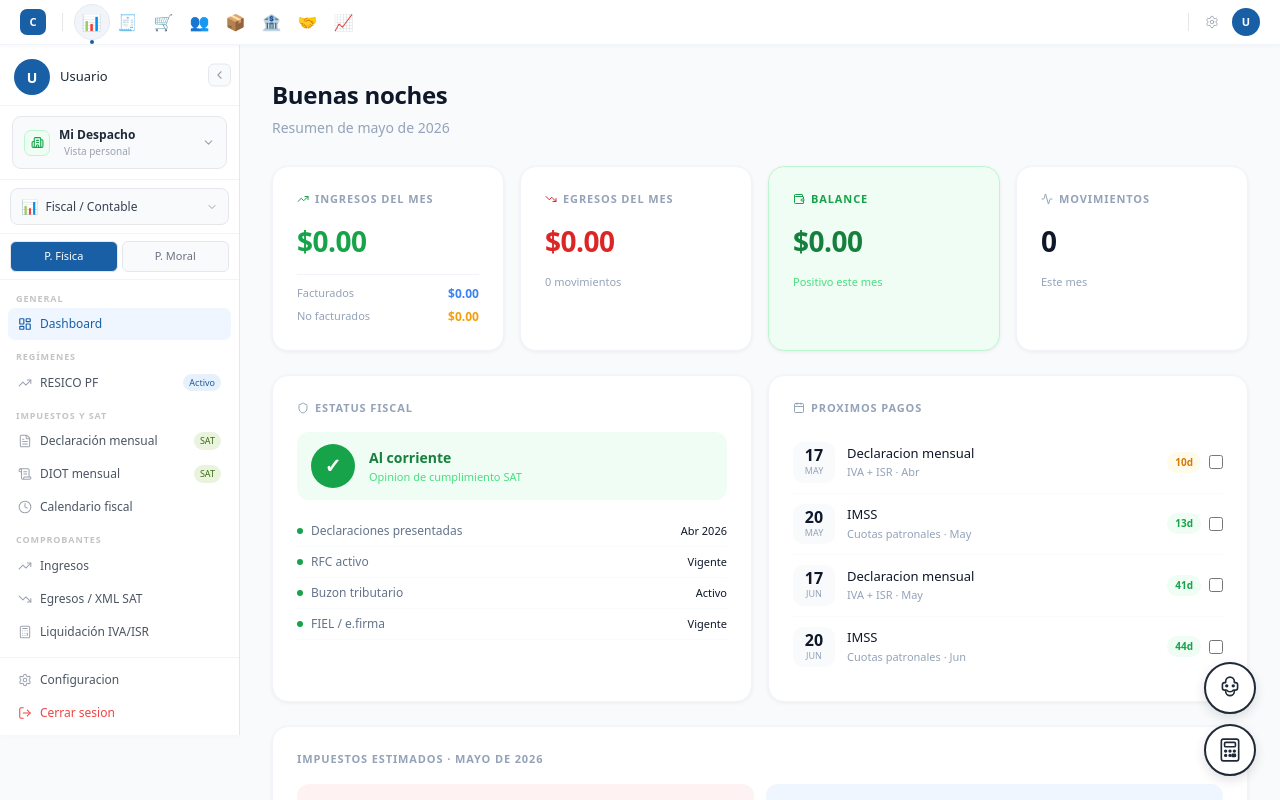
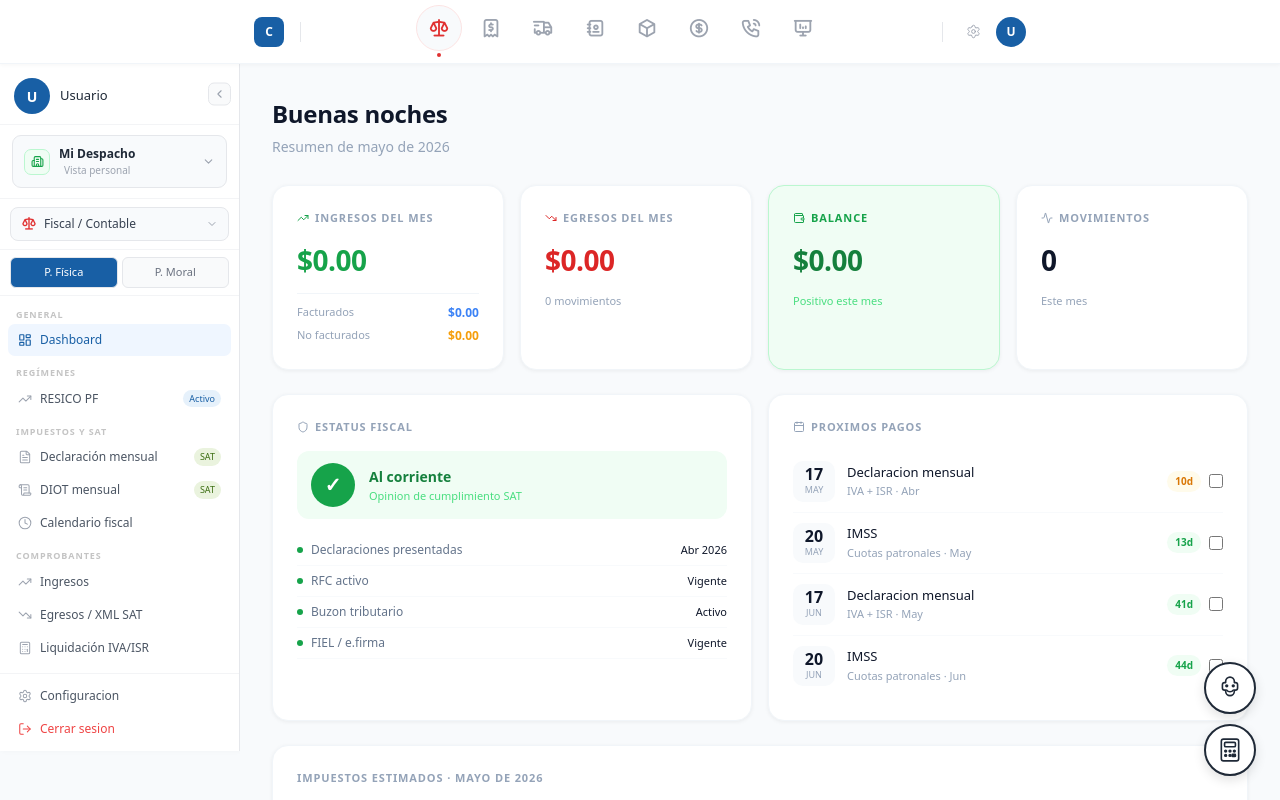
Before and after one commit to lermap52-blip/contable-app, a Next.js app: page / in a window 1280 px wide. Shown: the top 800 px of the page. Built offline with nearby package versions, Linux system fonts and the light colour scheme.

Commit message:
topbar centrada con iconos tabler degradado

```diff
--- a/app/layout.js
+++ b/app/layout.js
@@ -17,7 +17,7 @@ const authRoutes = ['/auth/login', '/auth/registro', '/auth/recuperar', '/auth/n
 
 const MODULOS = [
   {
-    id: 'fiscal', label: 'Fiscal', icon: '📊', tag: 'Fiscal / Contable',
+    id: 'fiscal', label: 'Fiscal', icon: 'ti-scale', color: '#e03131', tag: 'Fiscal / Contable',
     tabs: [
       {
         id: 'pf', label: 'P. Física',
@@ -79,7 +79,7 @@ const MODULOS = [
     ]
   },
   {
-    id: 'ventas', label: 'Ventas', icon: '🧾', tag: 'Ventas y Facturación',
+    id: 'ventas', label: 'Ventas', icon: 'ti-receipt-2', color: '#e8590c', tag: 'Ventas y Facturación',
     nav: [
       { section: 'Facturación', items: [
         { label: 'Facturas CFDI', href: '/facturas', icon: FileText },
@@ -94,7 +94,7 @@ const MODULOS = [
     ]
   },
   {
-    id: 'compras', label: 'Compras', icon: '🛒', tag: 'Compras y Gastos',
+    id: 'compras', label: 'Compras', icon: 'ti-truck-delivery', color: '#f08c00', tag: 'Compras y Gastos',
     nav: [
       { section: 'Compras', items: [
         { label: 'Órdenes de compra', href: '/compras/ordenes', icon: ShoppingCart },
@@ -105,7 +105,7 @@ const MODULOS = [
     ]
   },
   {
-    id: 'nomina', label: 'Nómina', icon: '👥', tag: 'Nómina y RRHH',
+    id: 'nomina', label: 'Nómina', icon: 'ti-address-book', color: '#2f9e44', tag: 'Nómina y RRHH',
     nav: [
       { section: 'Empleados', items: [
         { label: 'Expedientes digitales', href: '/nomina/empleados', icon: Users },
@@ -121,7 +121,7 @@ const MODULOS = [
     ]
   },
   {
-    id: 'inventarios', label: 'Inventario', icon: '📦', tag: 'Inventarios',
+    id: 'inventarios', label: 'Inventario', icon: 'ti-box', color: '#1098ad', tag: 'Inventarios',
     nav: [
       { section: 'Productos', items: [
         { label: 'Catálogo SKU', href: '/inventarios/productos', icon: Package },
@@ -135,7 +135,7 @@ const MODULOS = [
     ]
   },
   {
-    id: 'tesoreria', label: 'Tesorería', icon: '🏦', tag: 'Tesorería y Bancos',
+    id: 'tesoreria', label: 'Tesorería', icon: 'ti-coin', color: '#1971c2', tag: 'Tesorería y Bancos',
     nav: [
       { section: 'Cuentas', items: [
         { label: 'Cuentas bancarias', href: '/tesoreria/cuentas', icon: Landmark },
@@ -149,7 +149,7 @@ const MODULOS = [
     ]
   },
   {
-    id: 'crm', label: 'CRM', icon: '🤝', tag: 'CRM Clientes',
+    id: 'crm', label: 'CRM', icon: 'ti-phone-call', color: '#3b5bdb', tag: 'CRM Clientes',
     nav: [
       { section: 'CRM', items: [
         { label: 'Prospectos', href: '/crm/prospectos', icon: UserSearch },
@@ -159,7 +159,7 @@ const MODULOS = [
     ]
   },
   {
-    id: 'bi', label: 'Business', icon: '📈', tag: 'Business Intelligence',
+    id: 'bi', label: 'Business', icon: 'ti-presentation-analytics', color: '#6741d9', tag: 'Business Intelligence',
     nav: [
       { section: 'Dashboard', items: [
         { label: 'Resumen ejecutivo', href: '/bi/resumen', icon: BarChart3 },
@@ -185,16 +185,25 @@ function fmtN(n) { return '$'+n.toLocaleString('es-MX',{minimumFractionDigits:2,
 function DockBubble({ modulo, activo, onClick }) {
   const [hover, setHover] = useState(false)
   return (
-    <div style={{position:'relative',display:'flex',flexDirection:'column',alignItems:'center'}}>
+    <div style={{position:'relative',display:'flex',flexDirection:'column',alignItems:'center',gap:3}}>
       <button onClick={onClick}
         onMouseEnter={() => setHover(true)}
         onMouseLeave={() => setHover(false)}
-        style={{width:34,height:34,borderRadius:'50%',display:'flex',alignItems:'center',justifyContent:'center',cursor:'pointer',border:'none',background:activo?'#f1f5f9':'transparent',outline:activo?'1.5px solid #e2e8f0':'1.5px solid transparent',fontSize:16,transform:hover?'scale(1.25)':'scale(1)',transition:'transform 0.2s cubic-bezier(.34,1.56,.64,1),background 0.15s',flexShrink:0}}>
-        <span style={{lineHeight:1}}>{modulo.icon}</span>
+        style={{
+          width:44,height:44,borderRadius:'50%',
+          display:'flex',alignItems:'center',justifyContent:'center',
+          cursor:'pointer',border:'none',
+          background:activo?'#f8fafc':'transparent',
+          outline:activo?`1.5px solid ${modulo.color}22`:'1.5px solid transparent',
+          transform:hover?'scale(1.25)':'scale(1)',
+          transition:'transform 0.2s cubic-bezier(.34,1.56,.64,1),background 0.15s',
+          flexShrink:0,
+        }}>
+        <i className={`ti ${modulo.icon}`} style={{fontSize:22,color:activo?modulo.color:hover?modulo.color:'#9ca3af',transition:'color 0.15s'}} aria-hidden="true"></i>
       </button>
-      {activo && <div style={{width:4,height:4,borderRadius:'50%',background:'#185FA5',position:'absolute',bottom:-5}}></div>}
+      <div style={{width:4,height:4,borderRadius:'50%',background:activo?modulo.color:'transparent',transition:'background 0.2s'}}></div>
       {hover && (
-        <div style={{position:'absolute',top:'calc(100% + 10px)',left:'50%',transform:'translateX(-50%)',background:'rgba(15,23,42,0.88)',color:'white',fontSize:11,fontWeight:500,padding:'4px 10px',borderRadius:7,whiteSpace:'nowrap',pointerEvents:'none',zIndex:300,boxShadow:'0 4px 12px rgba(0,0,0,0.15)'}}>
+        <div style={{position:'absolute',top:'calc(100% + 8px)',left:'50%',transform:'translateX(-50%)',background:'rgba(15,23,42,0.88)',color:'white',fontSize:11,fontWeight:500,padding:'4px 10px',borderRadius:7,whiteSpace:'nowrap',pointerEvents:'none',zIndex:300,boxShadow:'0 4px 12px rgba(0,0,0,0.15)'}}>
           {modulo.tag}
           <div style={{position:'absolute',top:-4,left:'50%',transform:'translateX(-50%)',width:8,height:8,background:'rgba(15,23,42,0.88)',clipPath:'polygon(50% 0%, 0% 100%, 100% 100%)'}}></div>
         </div>
@@ -236,9 +245,7 @@ function SelectorCliente({ collapsed }) {
               <div style={{width:26,height:26,minWidth:26,borderRadius:7,background:'#185FA5',display:'flex',alignItems:'center',justifyContent:'center',fontSize:11,fontWeight:700,color:'white'}}>{clienteActivo.nombre.charAt(0)}</div>
               <div style={{overflow:'hidden'}}>
                 <div style={{fontSize:12,fontWeight:600,color:'#1e3a8a',whiteSpace:'nowrap',overflow:'hidden',textOverflow:'ellipsis'}}>{clienteActivo.nombre.split(' ').slice(0,2).join(' ')}</div>
-                <div style={{fontSize:10,color:'#60a5fa'}}>
-                  {clienteActivo.es_persona_moral ? 'PM' : 'PF'} · {(clienteActivo.regimenes||[]).length} régimen{(clienteActivo.regimenes||[]).length !== 1 ? 'es' : ''}
-                </div>
+                <div style={{fontSize:10,color:'#60a5fa'}}>{clienteActivo.es_persona_moral?'PM':'PF'} · {(clienteActivo.regimenes||[]).length} régimen{(clienteActivo.regimenes||[]).length!==1?'es':''}</div>
               </div>
             </>
           ) : (
@@ -292,9 +299,7 @@ function SelectorCliente({ collapsed }) {
                   <div style={{width:24,height:24,minWidth:24,borderRadius:6,background:c.es_persona_moral?'#7c3aed':'#185FA5',display:'flex',alignItems:'center',justifyContent:'center',fontSize:10,fontWeight:700,color:'white'}}>{c.nombre.charAt(0)}</div>
                   <div style={{flex:1,overflow:'hidden'}}>
                     <div style={{fontSize:12,fontWeight:500,color:'#0f172a',whiteSpace:'nowrap',overflow:'hidden',textOverflow:'ellipsis'}}>{c.nombre.split(' ').slice(0,3).join(' ')}</div>
-                    <div style={{fontSize:10,color:'#9ca3af'}}>
-                      {c.es_persona_moral?'PM':'PF'} · {(c.regimenes||[]).length} régimen{(c.regimenes||[]).length!==1?'es':''}
-                    </div>
+                    <div style={{fontSize:10,color:'#9ca3af'}}>{c.es_persona_moral?'PM':'PF'} · {(c.regimenes||[]).length} régimen{(c.regimenes||[]).length!==1?'es':''}</div>
                   </div>
                   {alerta && <AlertTriangle size={11} color="#d97706" style={{flexShrink:0}} />}
                   {isActive && <span style={{fontSize:10,background:'#dbeafe',color:'#1d4ed8',padding:'2px 7px',borderRadius:20,fontWeight:500,flexShrink:0}}>Activo</span>}
@@ -493,7 +498,6 @@ function Sidebar({ user, moduloActivo, setModuloActivo, collapsed, setCollapsed
     return () => window.removeEventListener('config_actualizada', handler)
   }, [])
 
-  // Auto-detectar tab según si el cliente es PM
   useEffect(() => {
     if (esPersonaMoral) setTabFiscal('pm')
     else setTabFiscal('pf')
@@ -510,7 +514,6 @@ function Sidebar({ user, moduloActivo, setModuloActivo, collapsed, setCollapsed
   const sidebarBg = clienteActivo ? '#f8faff' : 'white'
   const modulo = MODULOS.find(m => m.id === moduloActivo) || MODULOS[0]
 
-  // Filtrar nav según regímenes activos
   const filtrarNav = (nav) => {
     if (!nav) return []
     return nav.map(group => ({
@@ -529,7 +532,6 @@ function Sidebar({ user, moduloActivo, setModuloActivo, collapsed, setCollapsed
   return (
     <aside style={{width:collapsed?64:240,minWidth:collapsed?64:240,background:sidebarBg,borderRight:`0.5px solid ${clienteActivo?'#bfdbfe':'#e5e7eb'}`,display:'flex',flexDirection:'column',transition:'width 0.25s ease,min-width 0.25s ease',overflow:'hidden',height:'100%',boxShadow:'1px 0 6px rgba(0,0,0,0.03)'}}>
 
-      {/* Perfil */}
       <div style={{padding:collapsed?'14px 8px':'14px 14px 10px',borderBottom:'0.5px solid #f3f4f6',display:'flex',alignItems:'center',gap:10,justifyContent:collapsed?'center':'flex-start',position:'relative',minHeight:58}}>
         <div style={{width:36,height:36,minWidth:36,borderRadius:'50%',background:accentColor,display:'flex',alignItems:'center',justifyContent:'center',fontSize:14,fontWeight:600,color:'white',flexShrink:0}}>
           {nombre.charAt(0).toUpperCase()}
@@ -548,16 +550,14 @@ function Sidebar({ user, moduloActivo, setModuloActivo, collapsed, setCollapsed
         </button>
       </div>
 
-      {/* Selector cliente */}
       <SelectorCliente collapsed={collapsed} />
 
-      {/* Selector módulo */}
       {!collapsed && (
         <div style={{padding:'8px 10px',borderBottom:'0.5px solid #f3f4f6',position:'relative',zIndex:10}}>
           <button onClick={() => setModuloOpen(!moduloOpen)}
             style={{width:'100%',padding:'7px 10px',background:'#f8fafc',border:'0.5px solid #e5e7eb',borderRadius:8,cursor:'pointer',display:'flex',alignItems:'center',gap:8,justifyContent:'space-between'}}>
             <div style={{display:'flex',alignItems:'center',gap:7}}>
-              <span style={{fontSize:14}}>{modulo.icon}</span>
+              <i className={`ti ${modulo.icon}`} style={{fontSize:16,color:modulo.color}} aria-hidden="true"></i>
               <span style={{fontSize:12,fontWeight:500,color:'#374151'}}>{modulo.tag}</span>
             </div>
             <ChevronDown size={12} color="#9ca3af" style={{transform:moduloOpen?'rotate(180deg)':'rotate(0)',transition:'transform 0.15s'}} />
@@ -566,12 +566,12 @@ function Sidebar({ user, moduloActivo, setModuloActivo, collapsed, setCollapsed
             <div style={{position:'absolute',left:10,right:10,top:'calc(100% - 4px)',background:'white',border:'0.5px solid #e5e7eb',borderRadius:9,overflow:'hidden',boxShadow:'0 4px 16px rgba(0,0,0,0.08)',zIndex:100}}>
               {MODULOS.map(m => (
                 <button key={m.id} onClick={() => { setModuloActivo(m.id); localStorage.setItem('modulo_activo',m.id); setModuloOpen(false) }}
-                  style={{width:'100%',padding:'8px 12px',border:'none',background:moduloActivo===m.id?'#EFF6FF':'none',cursor:'pointer',display:'flex',alignItems:'center',gap:8,borderBottom:'0.5px solid #f3f4f6',textAlign:'left'}}
+                  style={{width:'100%',padding:'8px 12px',border:'none',background:moduloActivo===m.id?'#f8fafc':'none',cursor:'pointer',display:'flex',alignItems:'center',gap:8,borderBottom:'0.5px solid #f3f4f6',textAlign:'left'}}
                   onMouseEnter={e => { if(moduloActivo!==m.id) e.currentTarget.style.background='#f9fafb' }}
                   onMouseLeave={e => { if(moduloActivo!==m.id) e.currentTarget.style.background='none' }}>
-                  <span style={{fontSize:14}}>{m.icon}</span>
-                  <span style={{fontSize:12,color:moduloActivo===m.id?'#185FA5':'#374151',fontWeight:moduloActivo===m.id?500:400}}>{m.tag}</span>
-                  {moduloActivo===m.id && <div style={{marginLeft:'auto',width:5,height:5,borderRadius:'50%',background:'#185FA5'}}></div>}
+                  <i className={`ti ${m.icon}`} style={{fontSize:16,color:m.color}} aria-hidden="true"></i>
+                  <span style={{fontSize:12,color:moduloActivo===m.id?m.color:'#374151',fontWeight:moduloActivo===m.id?500:400}}>{m.tag}</span>
+                  {moduloActivo===m.id && <div style={{marginLeft:'auto',width:5,height:5,borderRadius:'50%',background:m.color}}></div>}
                 </button>
               ))}
             </div>
@@ -579,7 +579,6 @@ function Sidebar({ user, moduloActivo, setModuloActivo, collapsed, setCollapsed
         </div>
       )}
 
-      {/* Tabs P. Física / P. Moral — solo en módulo fiscal y si no hay cliente PM detectado */}
       {!collapsed && moduloActivo === 'fiscal' && !clienteActivo && (
         <div style={{display:'flex',gap:4,padding:'7px 10px',borderBottom:'0.5px solid #f3f4f6'}}>
           {modulo.tabs.map(tab => (
@@ -591,29 +590,25 @@ function Sidebar({ user, moduloActivo, setModuloActivo, collapsed, setCollapsed
         </div>
       )}
 
-      {/* Indicador de régimen cuando hay cliente */}
       {!collapsed && clienteActivo && moduloActivo === 'fiscal' && (
         <div style={{padding:'6px 12px',borderBottom:'0.5px solid #f3f4f6',background:'#f8faff'}}>
           <div style={{fontSize:9,fontWeight:600,color:'#9ca3af',textTransform:'uppercase',letterSpacing:'0.08em',marginBottom:3}}>Regímenes del cliente</div>
           <div style={{display:'flex',flexWrap:'wrap',gap:3}}>
             {regimenesActivos.slice(0,3).map(r => (
-              <span key={r} style={{fontSize:9,padding:'2px 6px',borderRadius:20,background:'#dbeafe',color:'#1d4ed8',fontWeight:500}}>
-                {r}
-              </span>
+              <span key={r} style={{fontSize:9,padding:'2px 6px',borderRadius:20,background:'#dbeafe',color:'#1d4ed8',fontWeight:500}}>{r}</span>
             ))}
             {regimenesActivos.length > 3 && <span style={{fontSize:9,color:'#9ca3af'}}>+{regimenesActivos.length-3}</span>}
           </div>
         </div>
       )}
 
-      {/* Nav */}
       <nav style={{flex:1,padding:'6px 8px',overflowY:'auto',display:'flex',flexDirection:'column',gap:1}}>
         {collapsed ? (
           MODULOS.map(m => (
             <button key={m.id} onClick={() => { setModuloActivo(m.id); localStorage.setItem('modulo_activo',m.id) }}
               title={m.tag}
-              style={{width:'100%',padding:'9px',borderRadius:8,display:'flex',alignItems:'center',justifyContent:'center',cursor:'pointer',border:'none',background:moduloActivo===m.id?'#EFF6FF':'transparent',fontSize:16,marginBottom:2}}>
-              {m.icon}
+              style={{width:'100%',padding:'10px',borderRadius:8,display:'flex',alignItems:'center',justifyContent:'center',cursor:'pointer',border:'none',background:'transparent',marginBottom:2}}>
+              <i className={`ti ${m.icon}`} style={{fontSize:20,color:moduloActivo===m.id?m.color:'#9ca3af'}} aria-hidden="true"></i>
             </button>
           ))
         ) : (
@@ -639,7 +634,6 @@ function Sidebar({ user, moduloActivo, setModuloActivo, collapsed, setCollapsed
         )}
       </nav>
 
-      {/* Bottom */}
       <div style={{padding:'6px 8px',borderTop:'0.5px solid #f3f4f6',display:'flex',flexDirection:'column',gap:1}}>
         <a href="/configuracion" title={collapsed?'Configuracion':''}
           style={{display:'flex',alignItems:'center',gap:8,padding:collapsed?'9px':'7px 10px',borderRadius:7,cursor:'pointer',textDecoration:'none',justifyContent:collapsed?'center':'flex-start',background:pathname==='/configuracion'?'#EFF6FF':'transparent',transition:'background 0.15s'}}
@@ -694,29 +688,34 @@ function AppLayout({ children }) {
 
   return (
     <html lang="es">
+      <head>
+        <link rel="stylesheet" href="https://cdn.jsdelivr.net/npm/@tabler/icons-webfont@latest/dist/tabler-icons.min.css" />
+      </head>
       <body style={{margin:0,fontFamily:'system-ui,sans-serif',display:'flex',flexDirection:'column',minHeight:'100vh',background:'#f8fafc'}}>
 
-        {/* Topbar */}
-        <div style={{background:'white',padding:'5px 20px',display:'flex',alignItems:'center',gap:4,flexShrink:0,position:'sticky',top:0,zIndex:100,borderBottom:'0.5px solid #f1f5f9',boxShadow:'0 1px 4px rgba(0,0,0,0.04)'}}>
-          <div style={{width:26,height:26,borderRadius:7,background:avatarColor,display:'flex',alignItems:'center',justifyContent:'center',fontSize:11,fontWeight:700,color:'white',flexShrink:0,marginRight:4}}>
+        {/* Topbar centrada */}
+        <div style={{background:'white',padding:'6px 0',display:'flex',alignItems:'center',justifyContent:'center',flexShrink:0,position:'sticky',top:0,zIndex:100,borderBottom:'0.5px solid #f1f5f9',boxShadow:'0 1px 4px rgba(0,0,0,0.04)'}}>
+          <div style={{display:'flex',alignItems:'center',width:'100%',maxWidth:820,padding:'0 24px'}}>
+            <div style={{width:30,height:30,borderRadius:8,background:avatarColor,display:'flex',alignItems:'center',justifyContent:'center',fontSize:12,fontWeight:700,color:'white',flexShrink:0}}>
               {appNombre.charAt(0)}
             </div>
-          <div style={{width:0.5,height:18,background:'#e5e7eb',margin:'0 8px',flexShrink:0}}></div>
-          <div style={{display:'flex',alignItems:'center',gap:2}}>
+            <div style={{width:0.5,height:20,background:'#e5e7eb',margin:'0 16px',flexShrink:0}}></div>
+            <div style={{display:'flex',alignItems:'center',gap:8,flex:1,justifyContent:'center'}}>
               {MODULOS.map(m => (
                 <DockBubble key={m.id} modulo={m} activo={moduloActivo===m.id} onClick={() => { setModuloActivo(m.id); localStorage.setItem('modulo_activo',m.id) }} />
               ))}
             </div>
-          <div style={{marginLeft:'auto',display:'flex',alignItems:'center',gap:6,flexShrink:0}}>
-            <div style={{width:0.5,height:18,background:'#e5e7eb',margin:'0 4px'}}></div>
+            <div style={{width:0.5,height:20,background:'#e5e7eb',margin:'0 16px',flexShrink:0}}></div>
+            <div style={{display:'flex',alignItems:'center',gap:8,flexShrink:0}}>
               <button onClick={() => window.location.href='/configuracion'} title="Configuracion"
-              style={{width:28,height:28,borderRadius:'50%',background:'none',border:'none',cursor:'pointer',display:'flex',alignItems:'center',justifyContent:'center',transition:'transform 0.2s'}}
+                style={{width:30,height:30,borderRadius:'50%',background:'none',border:'none',cursor:'pointer',display:'flex',alignItems:'center',justifyContent:'center',transition:'transform 0.2s'}}
                 onMouseEnter={e => e.currentTarget.style.transform='scale(1.15)'}
                 onMouseLeave={e => e.currentTarget.style.transform='scale(1)'}>
-              <Settings size={14} color="#9ca3af" strokeWidth={1.5}/>
+                <Settings size={15} color="#9ca3af" strokeWidth={1.5}/>
               </button>
-            <div style={{width:28,height:28,borderRadius:'50%',background:avatarColor,display:'flex',alignItems:'center',justifyContent:'center',fontSize:11,fontWeight:600,color:'white'}}>
+              <div style={{width:30,height:30,borderRadius:'50%',background:avatarColor,display:'flex',alignItems:'center',justifyContent:'center',fontSize:12,fontWeight:600,color:'white',cursor:'pointer'}} title={nombre}>
                 {nombre.charAt(0).toUpperCase()}
+              </div>
             </div>
           </div>
         </div>
```
Lines whose indentation alone changed are shown as unchanged.
